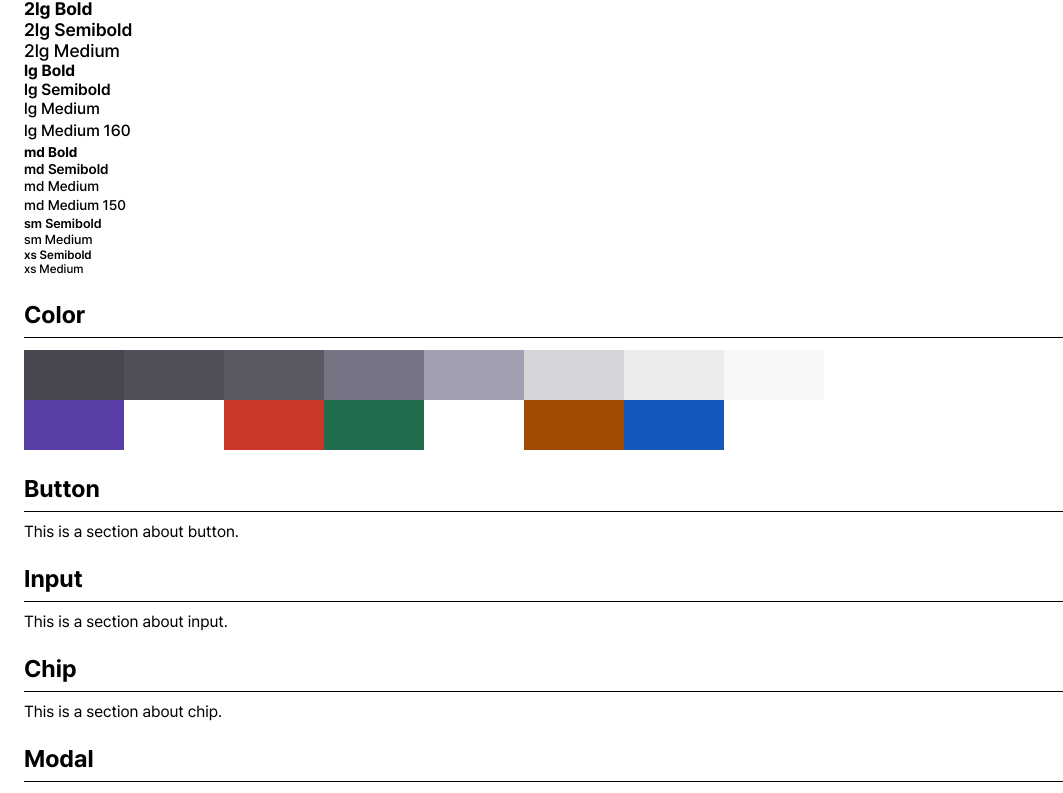
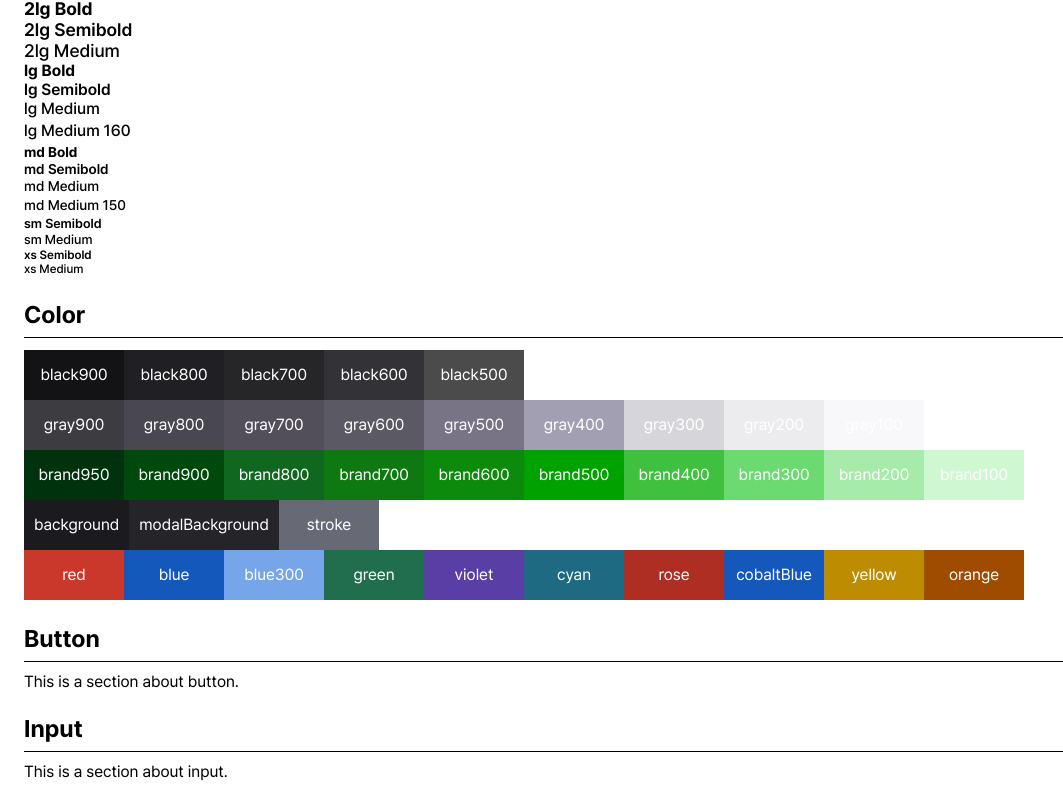
Before and after one commit to Codeit-FE18-Part3-Team4/Taskify, a Next.js app: page /test-components in a window 1280 px wide. Shown: the part 478-1271 px from the top of the page, without its empty margins (0-1063 px from the left). Built offline with nearby package versions, Linux system fonts and the light colour scheme.

Commit message:
✨ type [#8] Component test page에서 Color 예시 코드 변경

```diff
--- a/src/pages/test-components/index.tsx
+++ b/src/pages/test-components/index.tsx
@@ -77,24 +77,42 @@ function TypographySample() {
   );
 }
 
-function Color() {
+function ColorSample() {
   function ColorBox({ token }: { token: string }) {
     return (
       <div
         style={{
-          width: "100px",
+          minWidth: "80px",
           height: "50px",
+          padding: "0 10px",
           backgroundColor: `var(--color-${token})`,
+          display: "flex",
+          alignItems: "center",
+          justifyContent: "center",
+          color: "white",
+          fontWeight: "medium",
         }}
-      ></div>
+      >
+        {token}
+      </div>
     );
   }
+
   function PaletteBox({ children }: { children: ReactNode }) {
     return <div style={{ display: "flex" }}>{children}</div>;
   }
+
   return (
     <div>
       <PaletteBox>
+        <ColorBox token="black900" />
+        <ColorBox token="black800" />
+        <ColorBox token="black700" />
+        <ColorBox token="black600" />
+        <ColorBox token="black500" />
+      </PaletteBox>
+      <PaletteBox>
+        <ColorBox token="gray900" />
         <ColorBox token="gray800" />
         <ColorBox token="gray700" />
         <ColorBox token="gray600" />
@@ -105,14 +123,33 @@ function Color() {
         <ColorBox token="gray100" />
       </PaletteBox>
       <PaletteBox>
+        <ColorBox token="brand950" />
+        <ColorBox token="brand900" />
+        <ColorBox token="brand800" />
+        <ColorBox token="brand700" />
+        <ColorBox token="brand600" />
+        <ColorBox token="brand500" />
+        <ColorBox token="brand400" />
+        <ColorBox token="brand300" />
+        <ColorBox token="brand200" />
+        <ColorBox token="brand100" />
+      </PaletteBox>
+      <PaletteBox>
+        <ColorBox token="background" />
+        <ColorBox token="modalBackground" />
+        <ColorBox token="stroke" />
+      </PaletteBox>
+      <PaletteBox>
+        <ColorBox token="red" />
+        <ColorBox token="blue" />
+        <ColorBox token="blue300" />
+        <ColorBox token="green" />
         <ColorBox token="violet" />
-        <ColorBox token="violet80" />
-        <ColorBox token="red" />
-        <ColorBox token="green" />
-        <ColorBox token="purple" />
+        <ColorBox token="cyan" />
+        <ColorBox token="rose" />
+        <ColorBox token="cobaltBlue" />
+        <ColorBox token="yellow" />
         <ColorBox token="orange" />
-        <ColorBox token="blue" />
-        <ColorBox token="pink" />
       </PaletteBox>
     </div>
   );
@@ -142,7 +179,7 @@ export default function Page() {
         <TypographySample />
       </Section>
       <Section title="Color">
-        <Color />
+        <ColorSample />
       </Section>
       <Section title="Button">
         <p>This is a section about button.</p>
```
